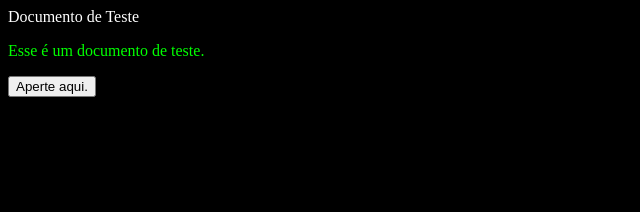
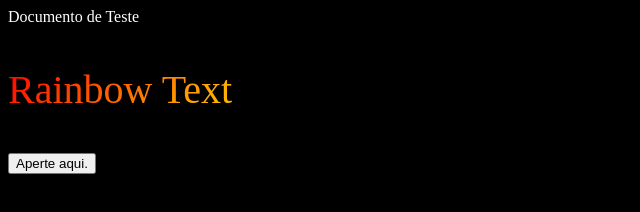
Before and after one commit to Guilherme0Rocha/Desenvolvimento-Web-2024.02, a plain HTML site: page exercicio1/index.html in a window 1280 px wide. Shown: the whole page, without its empty margins (0-640 px from the left). Drawn offline with Linux system fonts and the light colour scheme.

Commit message:
exercicio 2

```diff
--- a/exercicio1/index.html
+++ b/exercicio1/index.html
@@ -3,14 +3,17 @@
     <link rel="stylesheet"href="style.css">
     <head>
         <meta charset = "utf-8">
+        <title>Documento de Teste</title>
         <t>Documento de Teste</t>
     </head>
     <body>
-        <p>Esse é um documento de teste.</p>
+        <p class="rainbow-text">Rainbow Text</p>
     </body>
     <script>
         function teste(){
-            document.write('<link rel="stylesheet"href="style.css"> <h4>Teste de JavaScript.</h4>');
+            document.write(
+                '<link rel="stylesheet"href="style.css"> <h4>Teste de JavaScript.</h4>'
+                );
         }
     </script>
     <button onclick="teste()">Aperte aqui.</button>
--- a/exercicio1/style.css
+++ b/exercicio1/style.css
@@ -1,10 +1,13 @@
 body {
     background-color: black;
-    color:white
+    color:white;
 }
 
-p {
-    color: lime
+.rainbow-text {
+    background: linear-gradient(-45deg, violet, indigo, blue, green, yellow, orange, red);
+    background-clip: text;
+    color: transparent;
+    font-size: 40px;
 }
 
 h4 {
--- /dev/null
+++ b/exercicio2/arquivo1/style1.css
@@ -0,0 +1,8 @@
+body {
+    background: linear-gradient(-45deg, violet, indigo, blue, green, yellow, orange, red);
+    height: 1080px;
+}
+
+h1 {
+    color: white
+}
--- /dev/null
+++ b/exercicio2/arquivo2/style2.css
@@ -0,0 +1,8 @@
+body {
+    background: linear-gradient(-45deg, powderblue, blue, darkblue, indigo);
+    height: 1080px;
+}
+
+h1 {
+    color: white
+}
```
Also changed, not shown: exercicio2/arquivo1/index.html (added, +9 -0 lines), exercicio2/arquivo2/index.html (added, +9 -0 lines).
